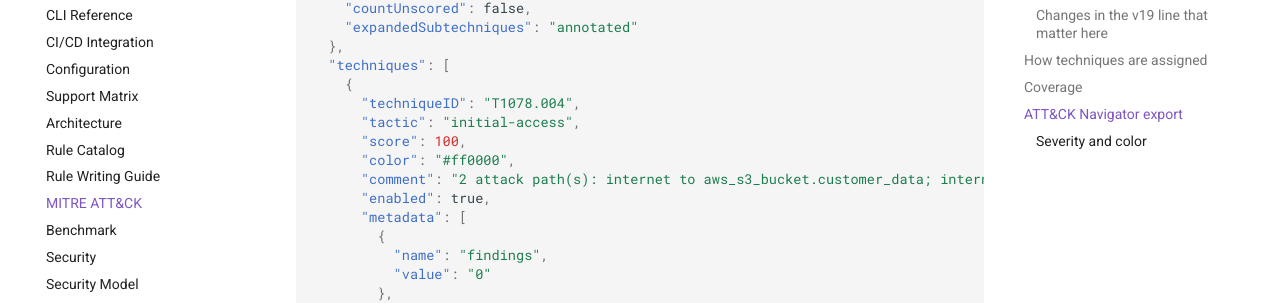
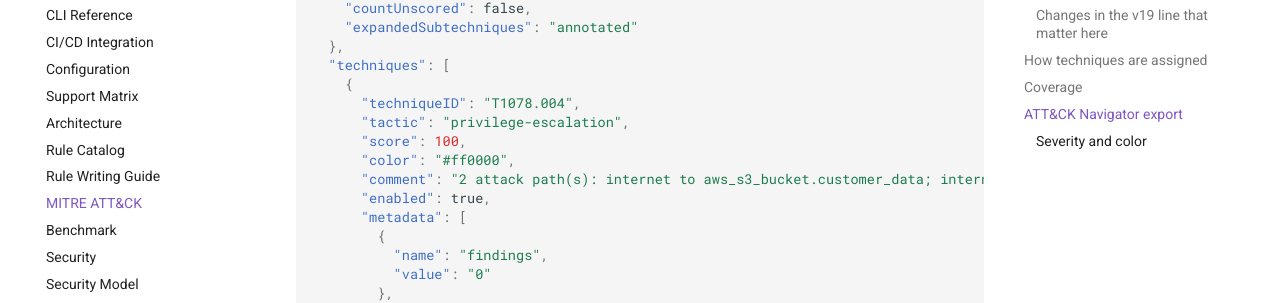
Before and after one commit to ajokunu/ThreatCode, an MkDocs documentation site: the page built from docs/mitre-attack.md, in a window 1280 px wide and 900 px high, scrolled down 5946 px. Shown: the part 147-450 px from the top of the window. Built offline with MkDocs 1.6.1 and Material for MkDocs 9.7.7, drawn with Linux system fonts in a browser that asks for light colours; comment, search, counter and statistics services are not loaded.

```diff
--- a/docs/mitre-attack.md
+++ b/docs/mitre-attack.md
@@ -169,7 +169,7 @@ The first entry of the layer for `examples/aws-webapp`:
   "techniques": [
     {
       "techniqueID": "T1078.004",
-      "tactic": "initial-access",
+      "tactic": "privilege-escalation",
       "score": 100,
       "color": "#ff0000",
       "comment": "2 attack path(s): internet to aws_s3_bucket.customer_data; internet to aws_secretsmanager_secret.db_credentials",
```
Also changed, not shown: docs/cicd.md (+1 -1 lines).
